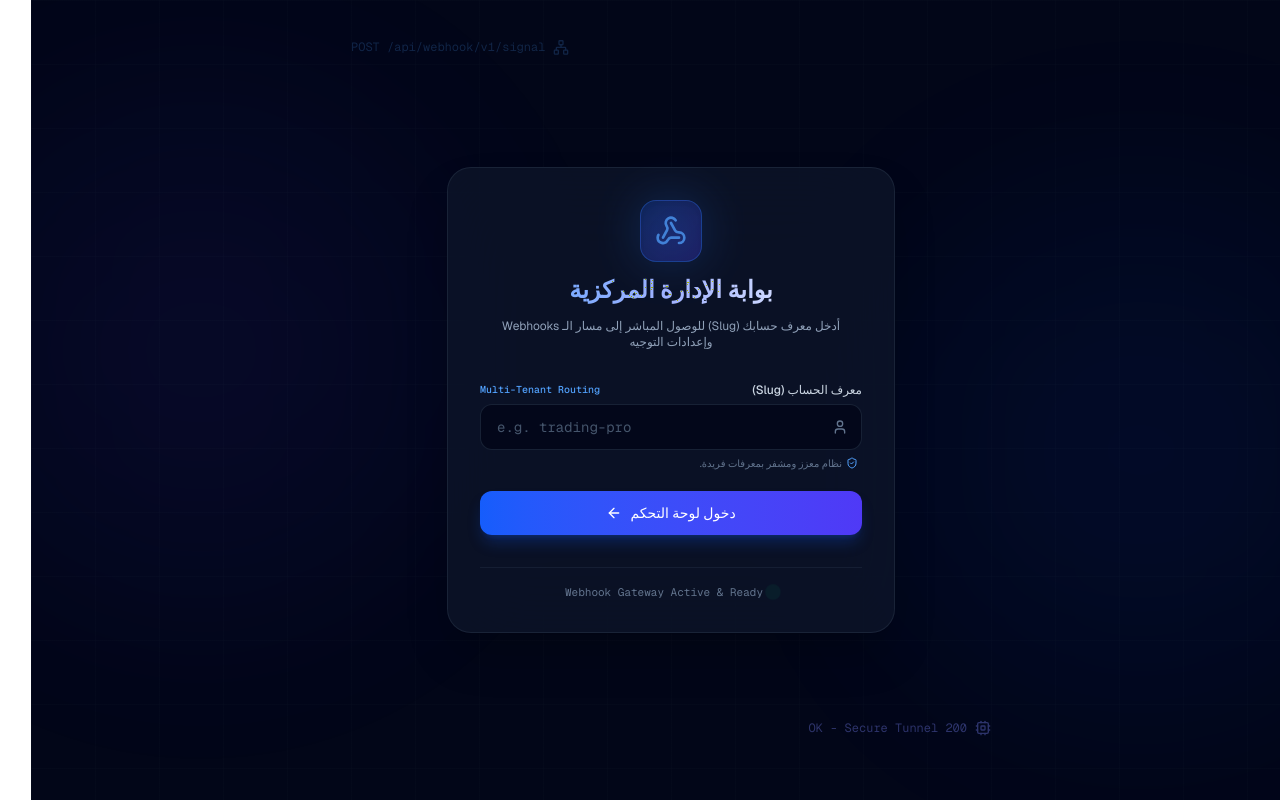
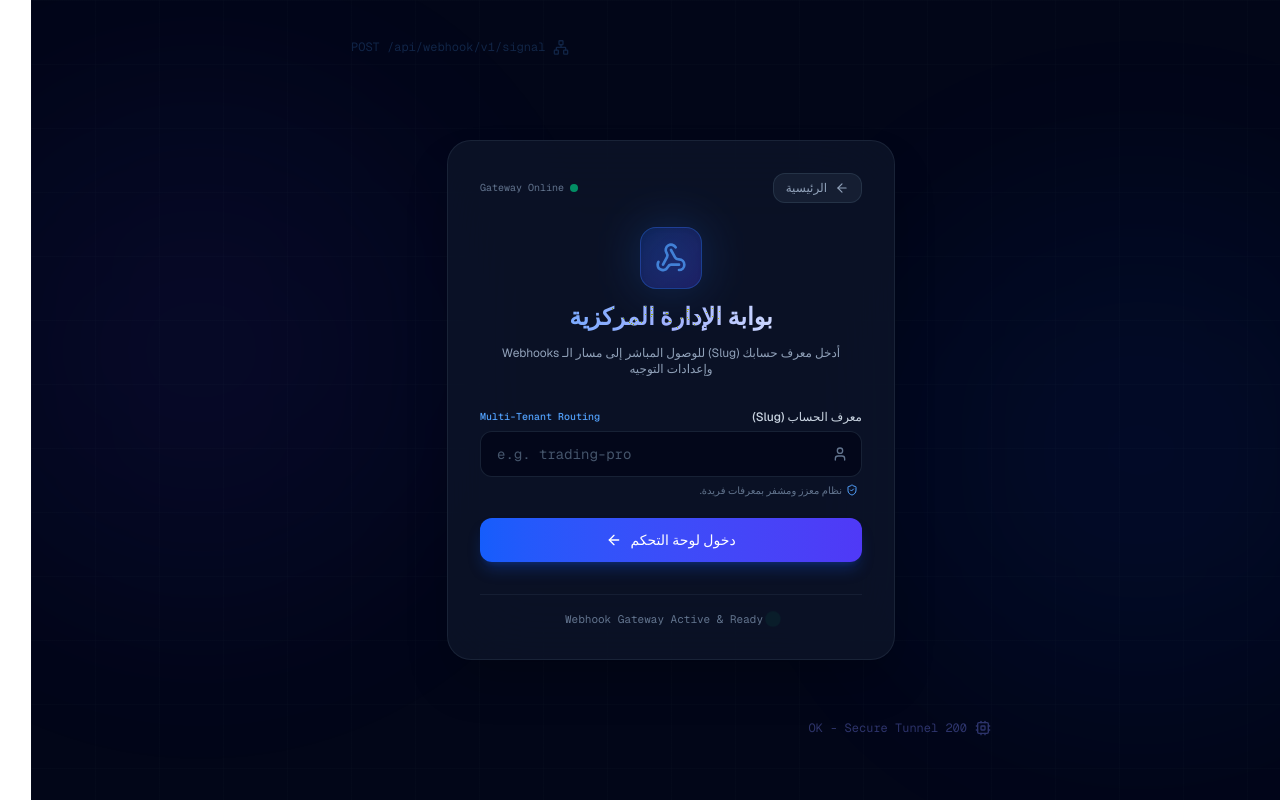
Before and after one commit to hamato19/signal-flow-dashboard, a Next.js app: page /login in a window 1280 px wide. Built offline with nearby package versions, Linux system fonts and the light colour scheme.

Commit message:
Implement back button in login page
Added a back button to navigate to the home page.

```diff
--- a/src/app/login/page.tsx
+++ b/src/app/login/page.tsx
@@ -1,7 +1,7 @@
 "use client";
 
 import React, { useState } from 'react';
-import { Webhook, ArrowRight, Loader2, AlertCircle, User, ShieldCheck, Cpu, Network } from 'lucide-react';
+import { Webhook, ArrowRight, Loader2, AlertCircle, User, ShieldCheck, Cpu, Network, ArrowLeft } from 'lucide-react';
 import { useRouter } from 'next/navigation';
 
 export default function LoginPage() {
@@ -55,6 +55,11 @@ export default function LoginPage() {
     }
   };
 
+  // دالة العودة للصفحة الرئيسية
+  const handleBackToHome = () => {
+    router.push('/'); // أو المسار المخصص للرئيسية إذا كان مختلفاً
+  };
+
   return (
     <div className="min-h-screen bg-slate-950 text-slate-100 flex items-center justify-center p-4 font-sans selection:bg-blue-500 selection:text-white relative overflow-hidden" dir="rtl">
 
@@ -78,6 +83,22 @@ export default function LoginPage() {
 
       {/* صندوق تسجيل الدخول الرئيسي */}
       <div className="relative w-full max-w-md bg-slate-900/70 border border-slate-800/80 rounded-3xl p-8 shadow-2xl backdrop-blur-2xl">
+
+        {/* زر العودة للصفحة الرئيسية في أعلى الصندوق */}
+        <div className="mb-6 flex items-center justify-between">
+          <button
+            onClick={handleBackToHome}
+            className="inline-flex items-center gap-2 text-xs font-medium text-slate-400 hover:text-white bg-slate-800/60 hover:bg-slate-800 border border-slate-700/60 px-3 py-1.5 rounded-xl transition cursor-pointer"
+          >
+            <ArrowLeft className="w-3.5 h-3.5" />
+            <span>الرئيسية</span>
+          </button>
+
+          <div className="flex items-center gap-1.5 font-mono text-[10px] text-slate-500">
+            <span className="w-2 h-2 rounded-full bg-emerald-500 animate-pulse" />
+            <span>Gateway Online</span>
+          </div>
+        </div>
 
         {/* رأس الصفحة والأيقونة */}
         <div className="text-center space-y-3 mb-8">
```
